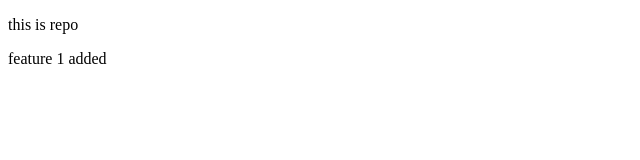
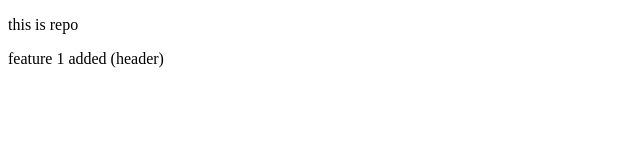
Before and after one commit to Sudhirtmg/LocalRepo, a plain HTML site: page index.html in a window 1280 px wide. Shown: the full height of the page, 0-640 px from the left. Drawn offline with Linux system fonts and the light colour scheme.

Commit message:
added header

```diff
--- a/index.html
+++ b/index.html
@@ -9,6 +9,6 @@
     <p>
         this is repo
     </p>
-    <p>feature 1 added</p>
+    <p>feature 1 added (header)</p>
 </body>
 </html>
```
